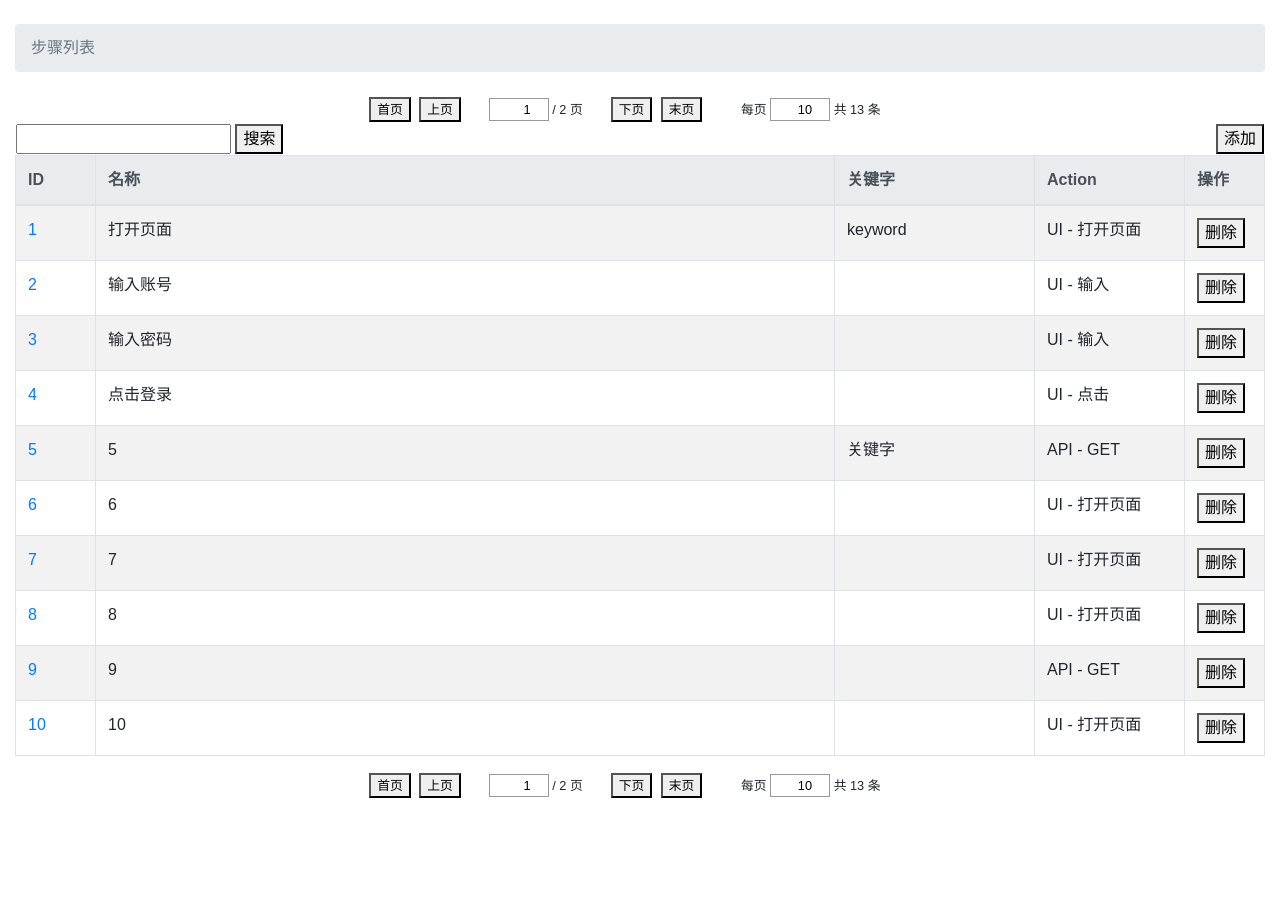
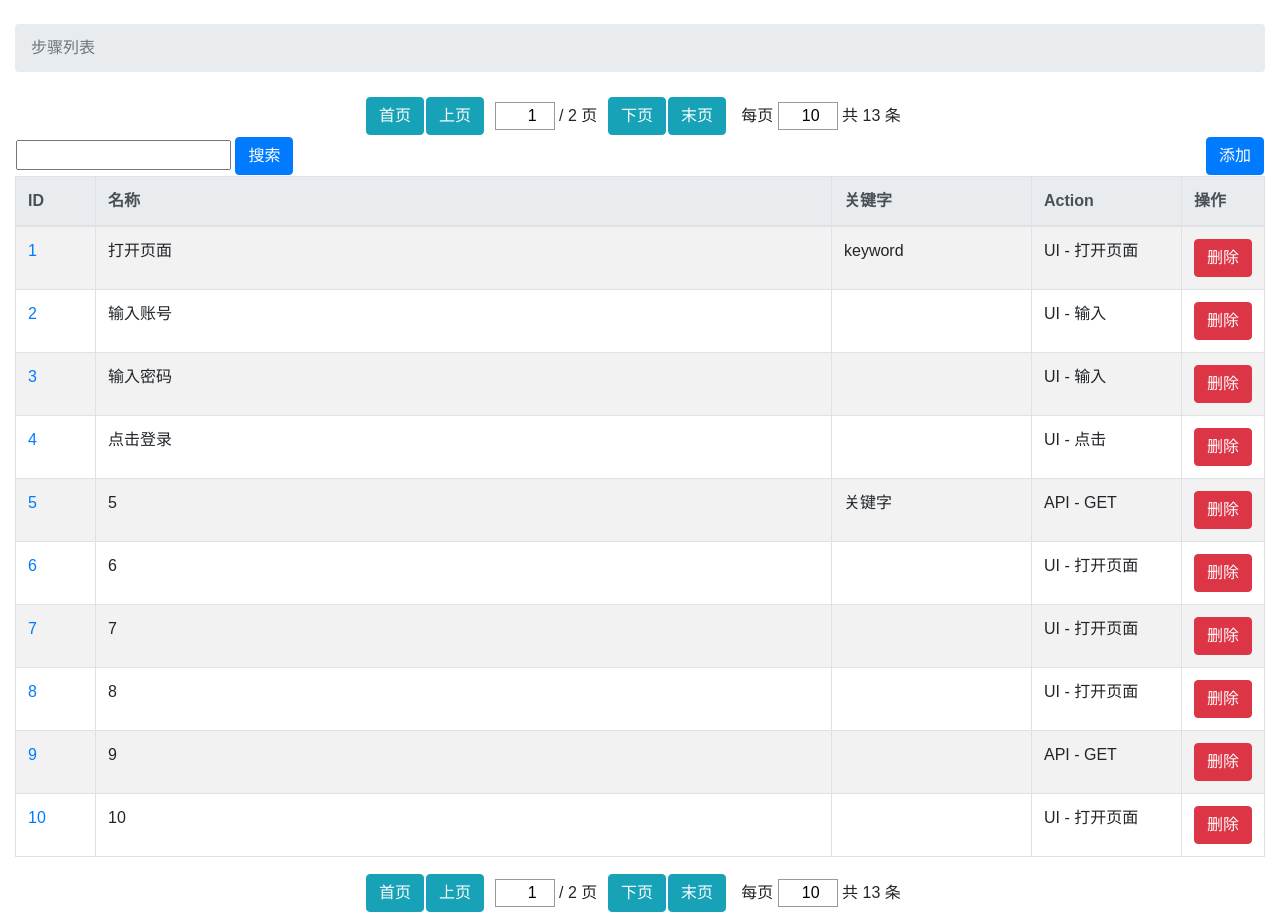
Before and after one commit to superwx1985/py_test_site, a Django app: page /steps/ in a window 1280 px wide. Before the commit the page ends 798 px from the top, so only its background shows below. Run offline with Django 3.2, Linux system fonts and the light colour scheme; a user stored in the database is signed in; data comes from the database, SQL or seed files in the repository; both versions use the stored data as it was after the commit; some libraries are stand-ins or nearby versions.

Commit message:
引入bootstrap

```diff
--- a/main/forms.py
+++ b/main/forms.py
@@ -1,5 +1,6 @@
 from django import forms
 from .models import Action, Step
+from django.contrib.auth.models import User
 from django.contrib.admin.widgets import FilteredSelectMultiple
 
 
@@ -32,7 +33,12 @@ class PaginatorForm(forms.Form):
 
 
 class StepForm(forms.ModelForm):
-    error_css_class = 'errornote'
+    # 优化查询数量，防止对action type查询多次
+    action = forms.ModelChoiceField(queryset=Action.objects.prefetch_related('type'))
+    # 不验证某些字段
+    creator = forms.ModelChoiceField(queryset=User.objects, required=False, validators=[])
+    modifier = forms.ModelChoiceField(queryset=User.objects, required=False, validators=[])
+    is_active = forms.CharField(required=False)
 
     class Meta:
         model = Step
--- a/main/static/main/css/main.css
+++ b/main/static/main/css/main.css
@@ -219,12 +219,13 @@ div.paginator{
 
 /*分页工具栏td*/
 div.paginator td{
-	text-align: center; font-size: 0.8em
+	text-align: center;
+	/*font-size: 0.8em*/
 }
 
 /*分页工具栏输入框*/
 div.paginator input {
-	font-size: 1em;
+	/*font-size: 1em;*/
 	width: 60px;
 	border: 1px solid rgb(153, 153, 153);
 	resize: vertical;
--- a/main/templates/main/paginator.html
+++ b/main/templates/main/paginator.html
@@ -9,11 +9,11 @@
             <col>
         </colgroup>
         <tr>
-            <td><button name="first_page_button">首页</button></td>
-            <td><button name="prev_page_button">上页</button></td>
+            <td><button name="first_page_button" class="btn btn-info">首页</button></td>
+            <td><button name="prev_page_button" class="btn btn-info">上页</button></td>
             <td><div>{{ paginator_form.page }}&nbsp;/&nbsp;{{ paginator.num_pages }}&nbsp;页</div></td>
-            <td><button name="next_page_button">下页</button></td>
-            <td><button name="last_page_button">末页</button></td>
+            <td><button name="next_page_button" class="btn btn-info">下页</button></td>
+            <td><button name="last_page_button" class="btn btn-info">末页</button></td>
             <td><div>每页&nbsp;{{ paginator_form.size }}&nbsp;共&nbsp;{{ paginator.count }}&nbsp;条</div></td>
         </tr>
     </table>
--- a/main/templates/main/steps.html
+++ b/main/templates/main/steps.html
@@ -70,10 +70,10 @@
                     <tr>
                         <td>
                             <input type="text" id="search_text" name="search_text" value="{{ search_text }}">
-                            <button type="submit" id='search_button'>搜索</button>
+                            <button type="submit" id='search_button' class="btn btn-primary" >搜索</button>
                         </td>
                         <td></td>
-                        <td><button type="button" id="add_button" onclick="window.open('{% url "step_add" %}');">添加</button></td>
+                        <td><button type="button" id="add_button" class="btn btn-primary" onclick="window.open('{% url "step_add" %}');">添加</button></td>
                     </tr>
                 </table>
                 <div class="table-responsive">
@@ -102,7 +102,7 @@
                                     <td quick_update col_name='keyword'>{{ object.keyword }}</td>
                                     <td col_name='action'>{{ object.action }}</td>
                                     <td>
-                                        <button type="button" id="delete_button" name="delete_button">删除</button>
+                                        <button type="button" id="delete_button" name="delete_button" class="btn btn-danger">删除</button>
                                     </td>
                                 </tr>
                             {% empty %}
--- a/main/views.py
+++ b/main/views.py
@@ -135,7 +135,13 @@ def steps(request):
         if keyword.strip() != '':
             keyword_list.append(keyword)
     q = get_query_condition(keyword_list)
-    objects = Step.objects.filter(q, is_active=1).order_by('id')
+    # 使用join的方式把多个model结合起来
+    objects = Step.objects.filter(q, is_active=1).order_by('id').select_related('action__type')
+    # 分割为多条SQL，然后把结果集用python结合起来
+    # objects = Step.objects.filter(q, is_active=1).order_by('id').prefetch_related('action__type')
+    # 两者结合使用
+    # objects = Step.objects.filter(q, is_active=1).order_by('id').select_related('action').prefetch_related(
+    #     'action__type')
     paginator = Paginator(objects, size)
     # pd['total_page'] = paginator.num_pages
     # pd['total_object'] = paginator.count
@@ -163,17 +169,15 @@ def step(request, object_id):
             is_success = True
         return render(request, 'main/step.html', locals())
     elif request.method == 'POST':
-        # 使POST内容可以修改
-        # By default QueryDicts are immutable, though the copy() method
-        # will always return a mutable copy.
-        post = request.POST.copy()
-        post['creator'] = str(obj.creator.id)
-        post['modifier'] = str(request.user.id)
-        post['is_active'] = str(obj.is_active)
-        form = StepForm(data=post, instance=obj)
+        creator = obj.creator
+        form = StepForm(data=request.POST, instance=obj)
         if form.is_valid():
-            request.method = 'GET'
-            form.save()
+            form_ = form.save(commit=False)
+            form_.creator = creator
+            form_.modifier = request.user
+            form_.is_active = obj.is_active
+            form_.save()
+            form.save_m2m()
             return HttpResponseRedirect(reverse('step', args=[object_id]) + '?success=1')
         else:
             is_success = False
@@ -192,8 +196,13 @@ def step_add(request):
         post['is_active'] = '1'
         form = StepForm(data=post)
         if form.is_valid():
-            request.method = 'GET'
-            object_id = form.save().id
+            form_ = form.save(commit=False)
+            form_.creator = request.user
+            form_.modifier = request.user
+            form_.is_active = True
+            form_.save()
+            form.save_m2m()
+            object_id = form_.id
             return HttpResponseRedirect(reverse('step', args=[object_id]) + '?success=1')
         else:
             return render(request, 'main/step.html', locals())
@@ -266,8 +275,7 @@ def step_update_all(request):
 @login_required
 def action_list(request):
     data = json.loads(request.POST['data'])
-    objects = Action.objects.filter(is_active=1).order_by('type__id', 'name', 'id').values('id', 'name', 'type__name',
-                                                                                          'keyword')
+    objects = Action.objects.filter(is_active=1).order_by('type__id', 'name', 'id').values('id', 'name', 'type__name', 'keyword').select_related()
     for o in objects:
         o['name'] = '{} - {} - {}'.format(o['type__name'], o['name'], o['keyword'])
         if o['id'] in data:
```
Also changed, not shown: db.sqlite3.
